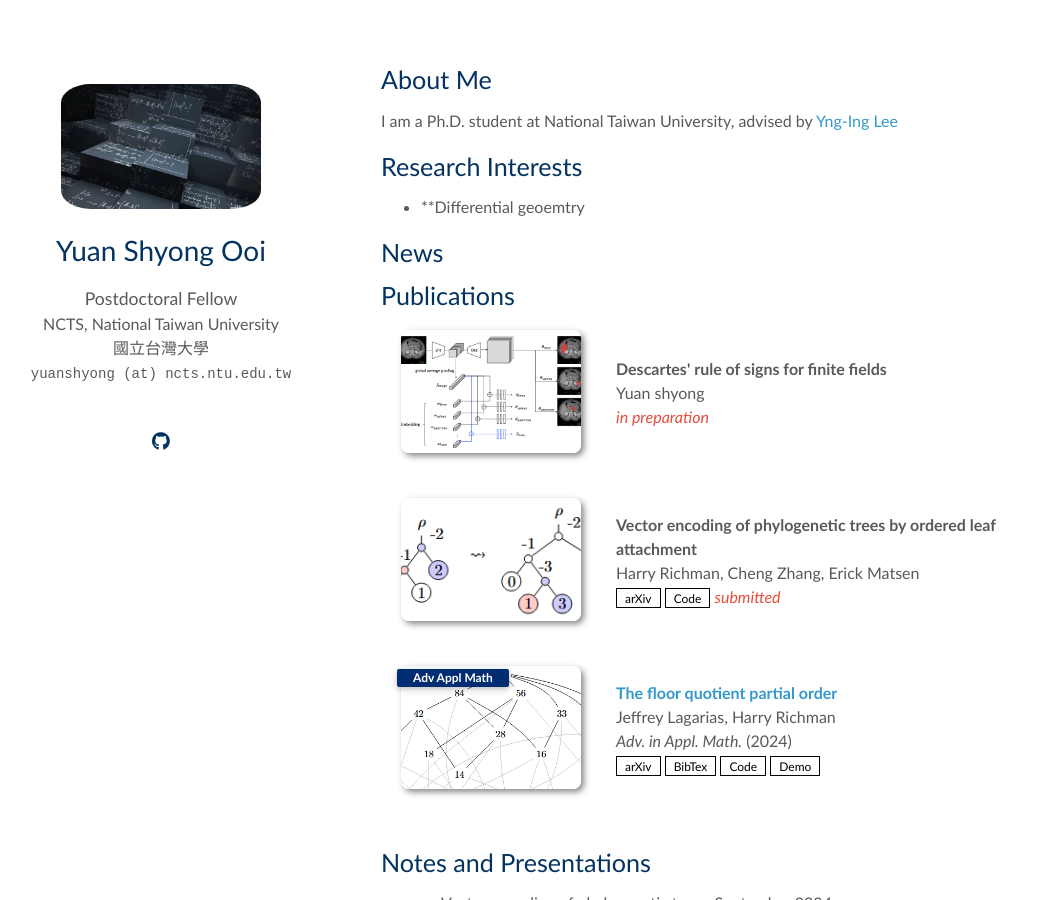
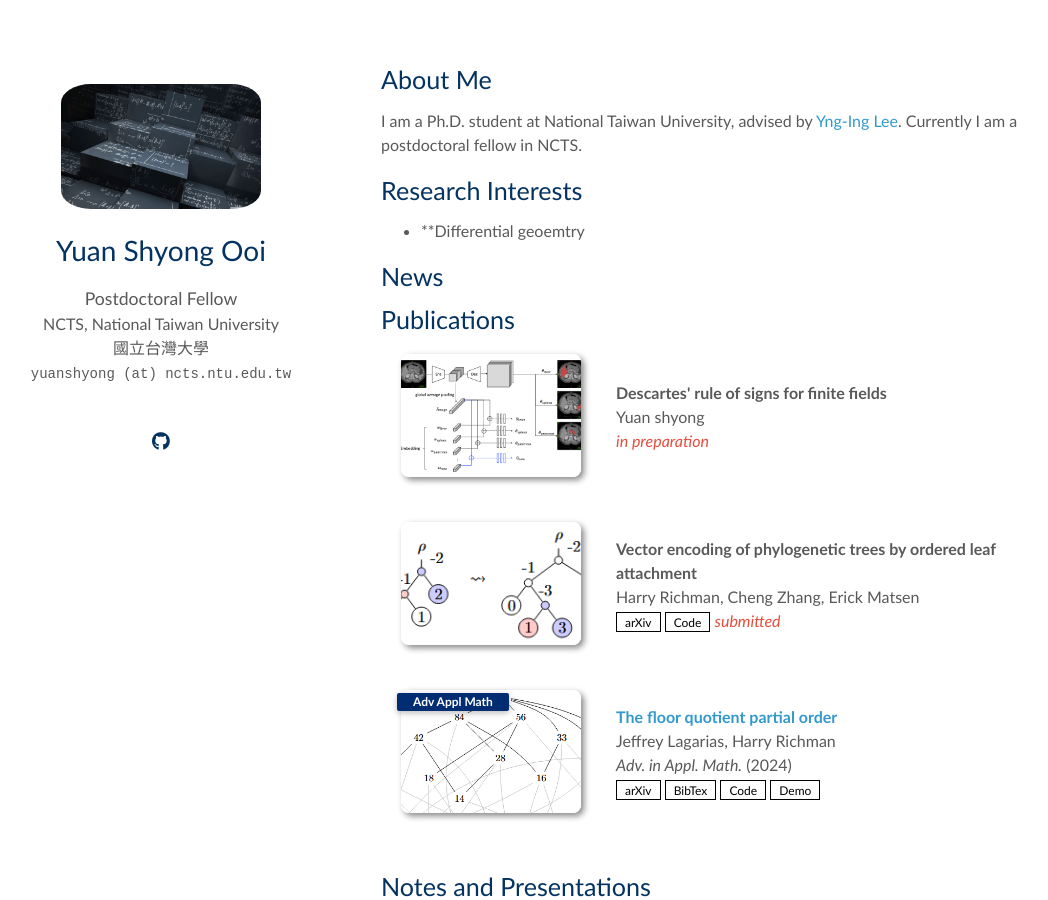
Before and after one commit to YuanShyong/yuanshyong.github.io, a Jekyll site: the page built from index.md, in a window 1280 px wide and 900 px high. Shown: the whole window, without its empty margins (59-1107 px from the left). Built offline with Jekyll 4.4.1, drawn with Linux system fonts in a browser that asks for light colours; a style sheet for code colours, icons or effects is not loaded; our own code applies the rules of GitHub Pages for plain Markdown files.

Commit message:
Update index.md

```diff
--- a/index.md
+++ b/index.md
@@ -4,7 +4,7 @@ layout: homepage
 
 ## About Me
 
-I am a Ph.D. student at National Taiwan University, advised by [Yng-Ing Lee](https://www.genealogy.math.ndsu.nodak.edu/id.php?id=39253)
+I am a Ph.D. student at National Taiwan University, advised by [Yng-Ing Lee](https://www.genealogy.math.ndsu.nodak.edu/id.php?id=39253). Currently I am a postdoctoral fellow in NCTS.
 
 
 ## Research Interests
```
